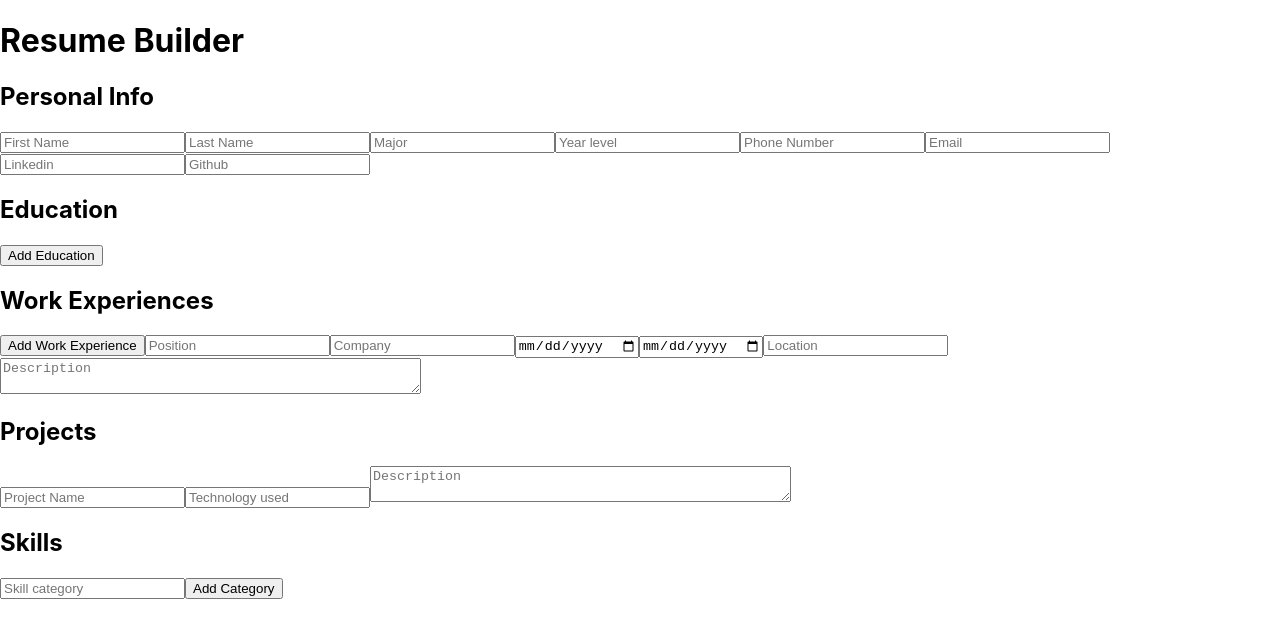
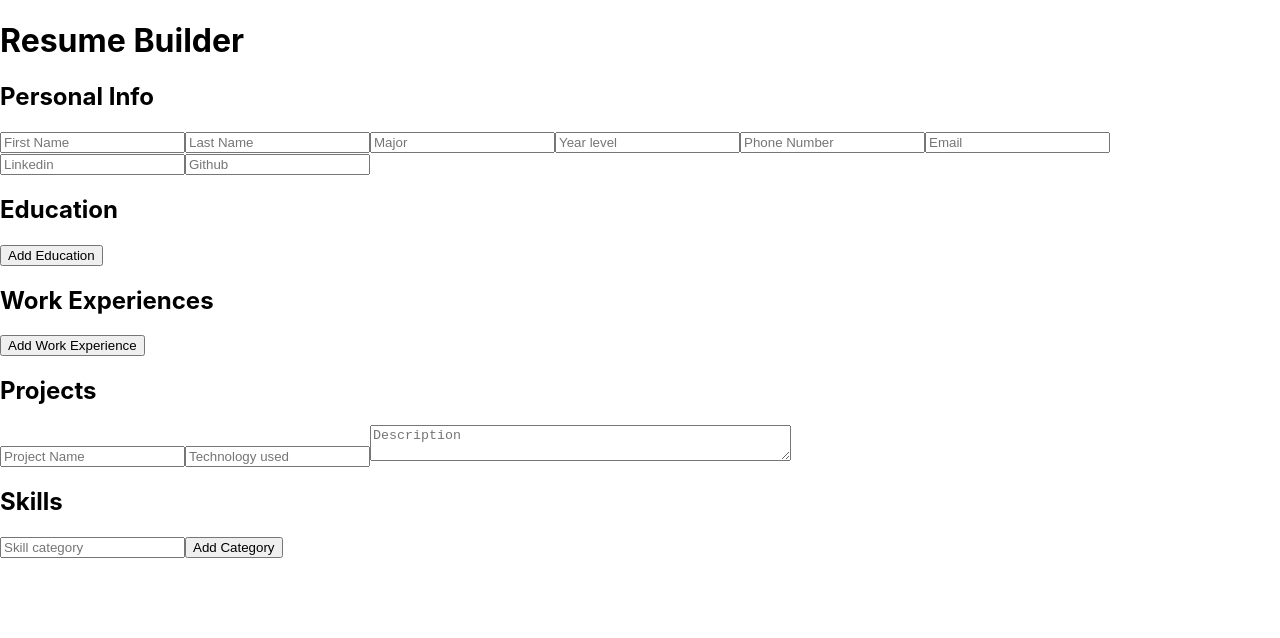
Before and after one commit to ycheng11065/Resume-Builder, a React (Create React App) app: page / in a window 1280 px wide. Shown: the top 638 px of the page. Built offline with nearby package versions, Linux system fonts and the light colour scheme.

Commit message:
usual commit

```diff
--- a/src/components/WorkExperience.js
+++ b/src/components/WorkExperience.js
@@ -45,13 +45,14 @@ class WorkExperience extends Component {
   };
 
   render() {
-    const { position, company, startDate, endDate, location, description } =
-      this.state;
+    const { workExperience, inputValues } = this.state;
 
     return (
       <div>
         <h2>Work Experiences</h2>
-        <button>Add Work Experience</button>
+        <button onClick={this.addWorkExperience}>Add Work Experience</button>
+        {workExperience.map(work => (
+          <div>
             <input
               type="text"
               name="position"
@@ -96,6 +97,9 @@ class WorkExperience extends Component {
               cols="50"
             />
           </div>
+        ))
+        }
+      </div>
     );
   }
 }
```
Lines whose indentation alone changed are shown as unchanged.
